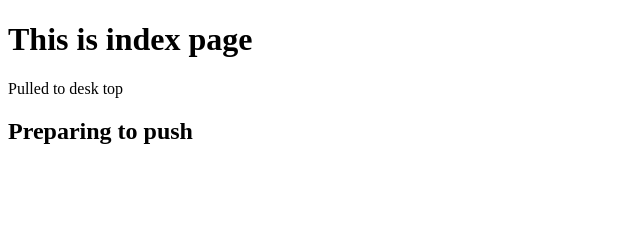
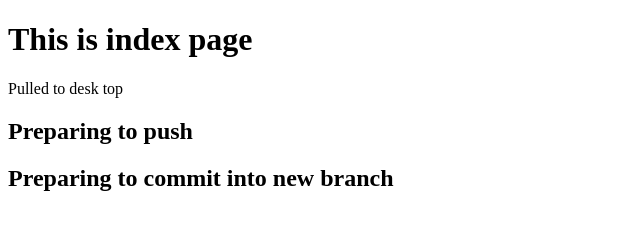
Before and after one commit to Ananya-2015/index, a plain HTML site: page index.html in a window 1280 px wide. Shown: the whole page, without its empty margins (0-640 px from the left). Drawn offline with Linux system fonts and the light colour scheme.

Commit message:
Into New /branch

```diff
--- a/index.html
+++ b/index.html
@@ -9,6 +9,7 @@
     <h1>This is index page</h1>
     <p>Pulled to desk top </p>
     <h2>Preparing to push</h2>
+    <h2>Preparing to commit into new branch</h2>
 
 </body>
 </html>
```
